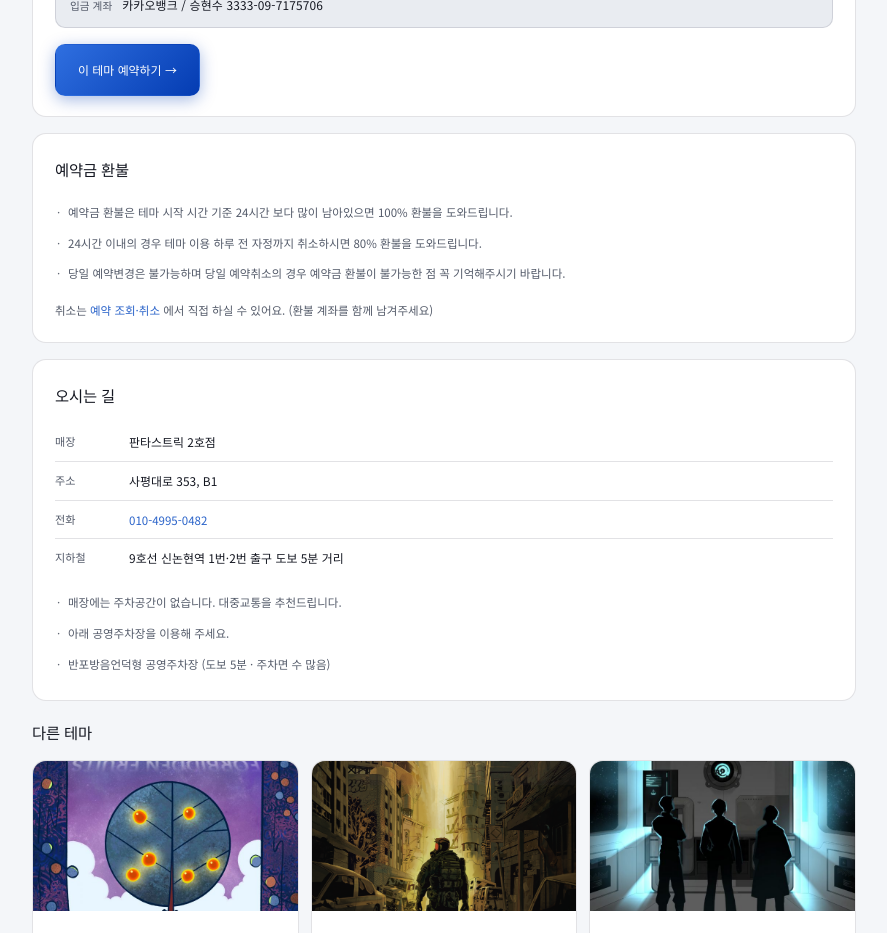
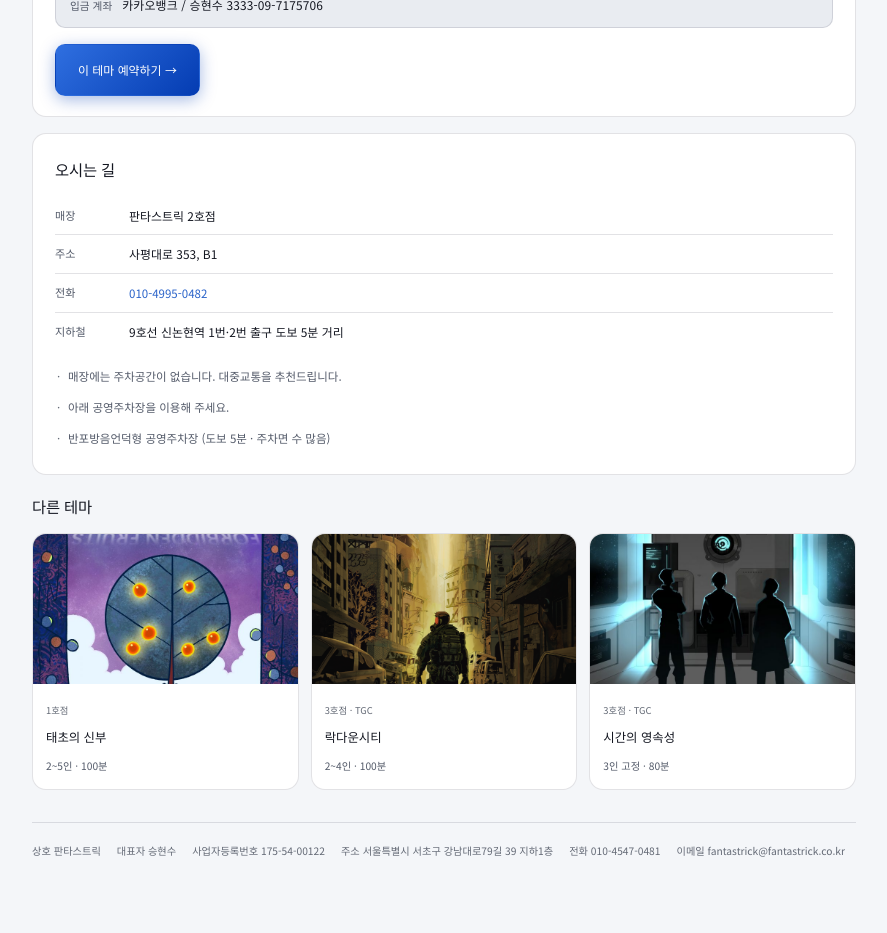
Before and after one commit to fantastrickga4-cmyk/fantastrick-homepage, a Next.js app: page /rooms/bookofduat in a window 1280 px wide. Shown: the part 1160-2093 px from the top of the page, without its empty margins (196-1083 px from the left). Built offline with nearby package versions, Linux system fonts and the light colour scheme; no server answers; a web font is replaced by a local one.

Commit message:
테마 상세에서 예약금 환불 섹션 제거 (예약 팝업·조회취소에 이미 있어 중복)
Co-Authored-By: Claude Opus 4.8 <noreply@anthropic.com>

```diff
--- a/src/app/rooms/[id]/page.tsx
+++ b/src/app/rooms/[id]/page.tsx
@@ -118,17 +118,6 @@ export default async function RoomPage({ params }: { params: Promise<{ id: strin
           </Link>
         </section>
 
-        {/* 환불 규정 */}
-        <section className="rm-card">
-          <h2 className="rm-h">예약금 환불</h2>
-          <ul className="rm-list">
-            {BOOKING_INFO.refund.map((l, i) => <li key={i}>{l}</li>)}
-          </ul>
-          <p className="rm-note">
-            취소는 <Link href="/reservation" className="tlink">예약 조회·취소</Link> 에서 직접 하실 수 있어요. (환불 계좌를 함께 남겨주세요)
-          </p>
-        </section>
-
         {/* 오시는 길 */}
         <section className="rm-card">
           <h2 className="rm-h">오시는 길</h2>
```
